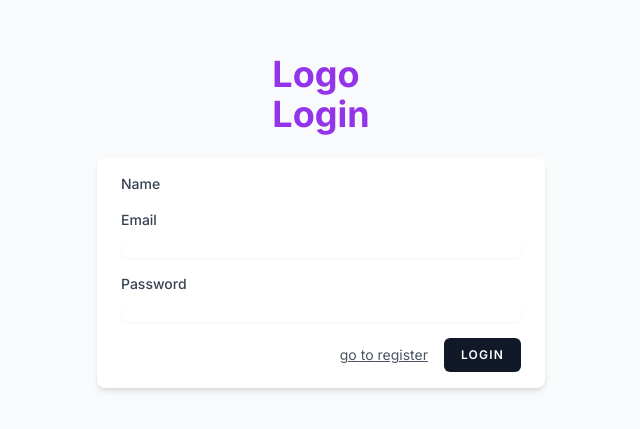
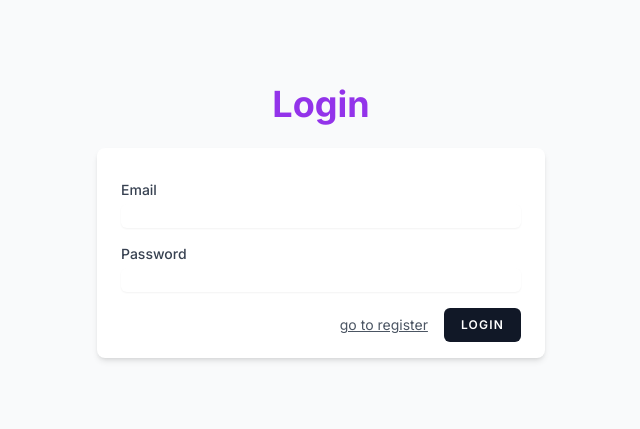
Before and after one commit to rishabhjha12-hub/manorma-med-nextjs, a Next.js app: page /login in a window 1280 px wide. Shown: the part 179-608 px from the top of the page, without its empty margins (319-959 px from the left). Built offline with nearby package versions, Linux system fonts and the light colour scheme.

Commit message:
signup complete

```diff
--- a/src/app/login/page.tsx
+++ b/src/app/login/page.tsx
@@ -15,21 +15,13 @@ export default function LoginPage() {
       <div className="flex flex-col items-center min-h-screen pt-6 sm:justify-center sm:pt-0 bg-gray-50">
         <div>
           <a href="/">
-            <h3 className="text-4xl font-bold text-purple-600">Logo</h3>
+            {/* <h3 className="text-4xl font-bold text-purple-600">Logo</h3> */}
             <h3 className="text-4xl font-bold text-purple-600">Login</h3>
           </a>
         </div>
         <div className="w-full px-6 py-4 mt-6 overflow-hidden bg-white shadow-md sm:max-w-md sm:rounded-lg">
           <form>
-            <div>
-              <label
-                htmlFor="name"
-                className="block text-sm font-medium text-gray-700 undefined"
-              >
-                Name
-              </label>
 
-            </div>
             <div className="mt-4">
               <label
                 htmlFor="email"
--- a/src/app/signup/page.tsx
+++ b/src/app/signup/page.tsx
@@ -11,16 +11,14 @@ export default function LoginPage() {
     username: "",
   });
   const onsSignup = async () => {
-      try {
-          const response = await axios.post("api/users/signup", user);
-          console.log("signup success", response.data)
-          router.push("/login")
+    try {
+      const response = await axios.post("/api/users/signup", user);
 
-    } catch (error:any)
-      {
-          console.log("failerd signup", error)
-          //add a toast
-
+      console.log("signup success", response.data);
+      router.push("/login");
+    } catch (error: any) {
+      console.log("failerd signup", error);
+      //add a toast
     }
   };
   return (
@@ -45,6 +43,7 @@ export default function LoginPage() {
                 <input
                   type="text"
                   name="name"
+                  id="name"
                   className="block w-full mt-1 border-gray-300 rounded-md shadow-sm focus:border-indigo-300 focus:ring focus:ring-indigo-200 focus:ring-opacity-50"
                   onChange={(e) =>
                     setUser({ ...user, username: e.target.value })
@@ -63,6 +62,7 @@ export default function LoginPage() {
                 <input
                   type="email"
                   name="email"
+                  id="email"
                   className="block w-full mt-1 border-gray-300 rounded-md shadow-sm focus:border-indigo-300 focus:ring focus:ring-indigo-200 focus:ring-opacity-50"
                   onChange={(e) => setUser({ ...user, email: e.target.value })}
                 />
@@ -79,6 +79,7 @@ export default function LoginPage() {
                 <input
                   type="password"
                   name="password"
+                  id="password"
                   className="block w-full mt-1 border-gray-300 rounded-md shadow-sm focus:border-indigo-300 focus:ring focus:ring-indigo-200 focus:ring-opacity-50"
                   onChange={(e) =>
                     setUser({ ...user, password: e.target.value })
@@ -95,7 +96,7 @@ export default function LoginPage() {
                 Already registered?
               </a>
               <button
-                type="submit"
+                type="button"
                 onClick={onsSignup}
                 className="inline-flex items-center px-4 py-2 ml-4 text-xs font-semibold tracking-widest text-white uppercase transition duration-150 ease-in-out bg-gray-900 border border-transparent rounded-md active:bg-gray-900 false"
               >
```
